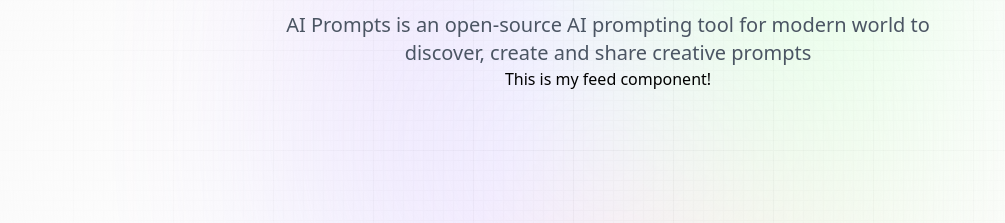
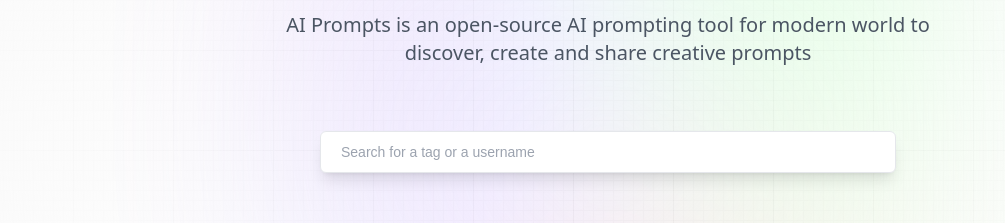
Before and after one commit to dantaylor28/ai_prompts, a Next.js app: page / in a window 1280 px wide. Shown: the part 255-478 px from the top of the page, without its empty margins (32-1037 px from the left). Built offline with nearby package versions, Linux system fonts and the light colour scheme; no server answers.

Commit message:
Create search bar in Feed component

```diff
--- a/components/Feed.jsx
+++ b/components/Feed.jsx
@@ -1,9 +1,30 @@
-import React from 'react'
+"use client";
+
+import { useState, useEffect } from "react";
+
+import PromptCard from "./PromptCard";
 
 const Feed = () => {
+  const [searchText, setSearchText] = useState("");
+
+  const handleSearchChange = (e) => {
+
+  }
+
   return (
-    <div>This is my feed component!</div>
-  )
-}
+    <section className="feed">
+      <form className="relative w-full flex-center">
+        <input
+          type="text"
+          placeholder="Search for a tag or a username"
+          value={searchText}
+          onChange={handleSearchChange}
+          required
+          className="search_input peer"
+        />
+      </form>
+    </section>
+  );
+};
 
-export default Feed
+export default Feed;
```
